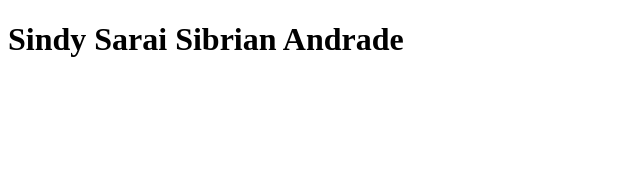
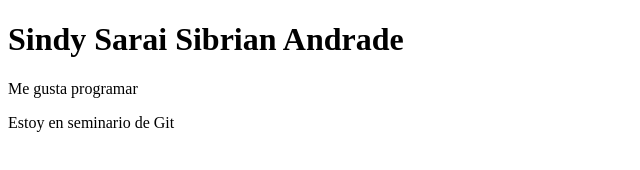
Before and after one commit to Sindy2023/Seminario-Git-Github, a plain HTML site: page index.html in a window 1280 px wide. Shown: the whole page, without its empty margins (0-640 px from the left). Drawn offline with Linux system fonts and the light colour scheme.

Commit message:
Agregue inf sobre mi

```diff
--- a/index.html
+++ b/index.html
@@ -8,5 +8,7 @@
 </head>
 <body>
     <h1>Sindy Sarai Sibrian Andrade</h1>
+    <p>Me gusta programar</p>
+    <p>Estoy en seminario de Git</p>
 </body>
 </html>
```
